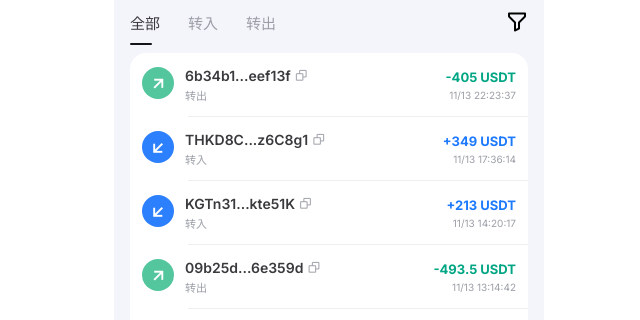
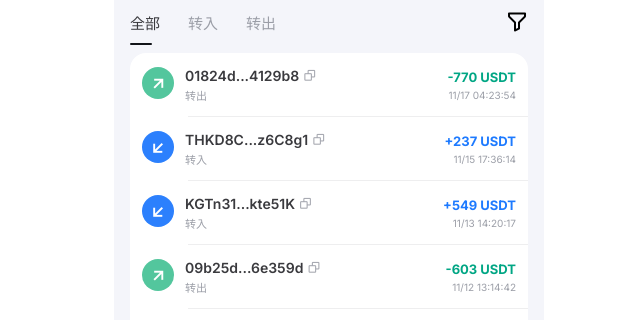
Before and after one commit to tallonagency2-ui/TOKEN_CHINA, a plain HTML site: page usdt.html in a window 1280 px wide. Shown: the part 226-546 px from the top of the page, 311-951 px from the left. Drawn offline with nearby package versions, Linux system fonts and the light colour scheme.

Commit message:
Update usdt.html

```diff
--- a/usdt.html
+++ b/usdt.html
@@ -596,10 +596,10 @@
                 <section class="list">
                     <script>
                         const data = [
-    ['send', '6b34b1...eef13f', '转出', '-405 USDT', '11/13  22:23:37'],
-    ['receive', 'THKD8C...z6C8g1', '转入', '+349 USDT', '11/13 17:36:14'],
-    ['receive', 'KGTn31...kte51K', '转入', '+213 USDT', '11/13 14:20:17'],
-    ['send', '09b25d...6e359d', '转出', '-493.5 USDT', '11/13 13:14:42'],
+    ['send', '01824d...4129b8', '转出', '-770 USDT', '11/17  04:23:54'],
+    ['receive', 'THKD8C...z6C8g1', '转入', '+237 USDT', '11/15 17:36:14'],
+    ['receive', 'KGTn31...kte51K', '转入', '+549 USDT', '11/13 14:20:17'],
+    ['send', '09b25d...6e359d', '转出', '-603 USDT', '11/12 13:14:42'],
     ['receive', 'd4c323...c3d3ed', '转入', '+104 USDT', '11/11 17:24:37'],
     ['send', 'fded78...0f74f1', '转出', '-388 USDT', '11/07  22:57:27'],
     ['send', 'b3b206...b83e87', '转出', '-364 USDT', '11/04 13:30:36 '],
```
